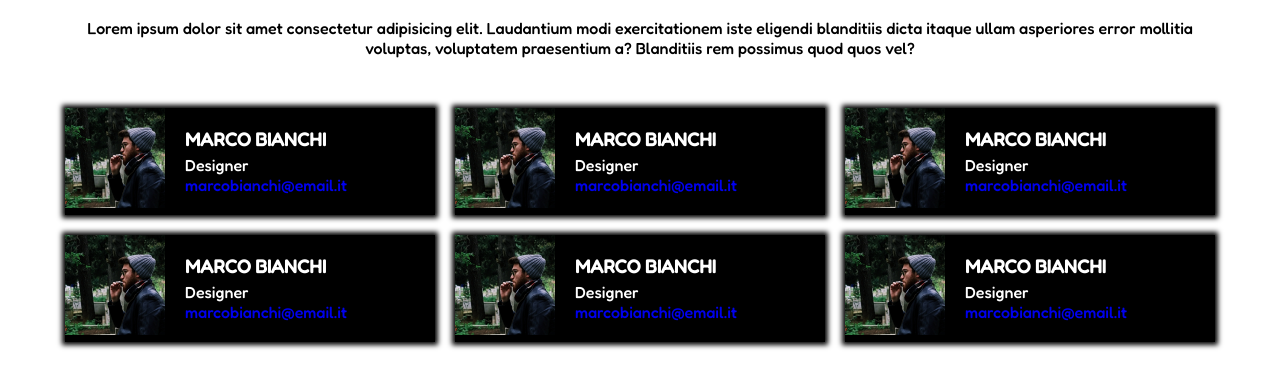
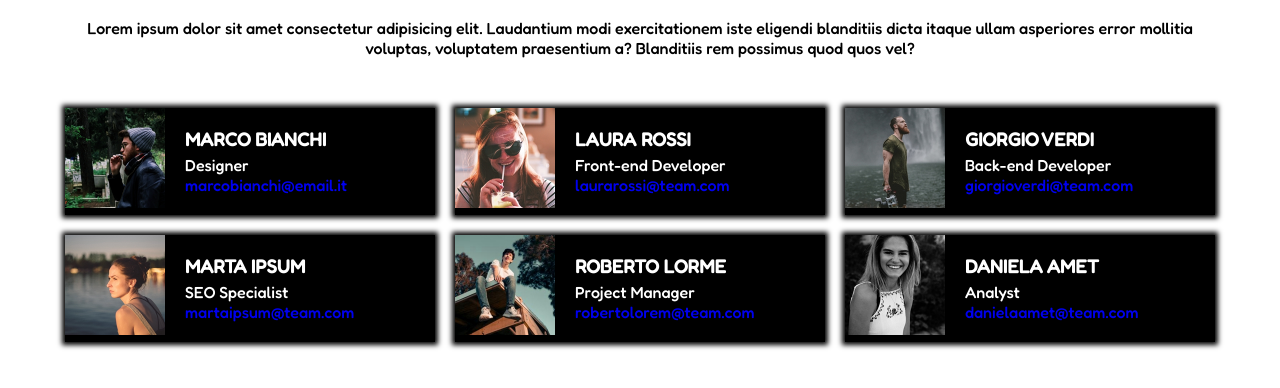
Before and after one commit to AlexT97x/html-css-float-cards, a plain HTML site: page index.html in a window 1280 px wide. Shown: the part 120-508 px from the top of the page. Drawn offline with Linux system fonts and the light colour scheme.

Commit message:
integrazione foto e descrizione team

```diff
--- a/index.html
+++ b/index.html
@@ -32,51 +32,51 @@
             </div>
             <div class="col">
                 <div class="contenuto">
-                    <img src="./img/male1.png" class="team" alt="">
+                    <img src="./img/female1.png" class="team" alt="">
                     <div class="testo">
-                        <h3>MARCO BIANCHI</h3>
-                        <span class="funzione">Designer</span> <br>
-                        <a href="#">marcobianchi@email.it</a>
+                        <h3>LAURA ROSSI</h3>
+                        <span class="funzione">Front-end Developer</span> <br>
+                        <a href="#">laurarossi@team.com</a>
                     </div>
                 </div>
             </div>
             <div class="col">
                 <div class="contenuto">
-                    <img src="./img/male1.png" class="team" alt="">
+                    <img src="./img/male2.png" class="team" alt="">
                     <div class="testo">
-                        <h3>MARCO BIANCHI</h3>
-                        <span class="funzione">Designer</span> <br>
-                        <a href="#">marcobianchi@email.it</a>
+                        <h3>GIORGIO VERDI</h3>
+                        <span class="funzione">Back-end Developer</span> <br>
+                        <a href="#">giorgioverdi@team.com</a>
                     </div>
                 </div>
             </div>
             <div class="col">
                 <div class="contenuto">
-                    <img src="./img/male1.png" class="team" alt="">
+                    <img src="./img/female2.png" class="team" alt="">
                     <div class="testo">
-                        <h3>MARCO BIANCHI</h3>
-                        <span class="funzione">Designer</span> <br>
-                        <a href="#">marcobianchi@email.it</a>
+                        <h3>MARTA IPSUM</h3>
+                        <span class="funzione">SEO Specialist</span> <br>
+                        <a href="#">martaipsum@team.com</a>
                     </div>
                 </div>
             </div>
             <div class="col">
                 <div class="contenuto">
-                    <img src="./img/male1.png" class="team" alt="">
+                    <img src="./img/male3.png" class="team" alt="">
                     <div class="testo">
-                        <h3>MARCO BIANCHI</h3>
-                        <span class="funzione">Designer</span> <br>
-                        <a href="#">marcobianchi@email.it</a>
+                        <h3>ROBERTO LORME</h3>
+                        <span class="funzione">Project Manager</span> <br>
+                        <a href="#">robertolorem@team.com</a>
                     </div>
                 </div>
             </div>
             <div class="col">
                 <div class="contenuto">
-                    <img src="./img/male1.png" class="team" alt="">
+                    <img src="./img/female3.png" class="team" alt="">
                     <div class="testo">
-                        <h3>MARCO BIANCHI</h3>
-                        <span class="funzione">Designer</span> <br>
-                        <a href="#">marcobianchi@email.it</a>
+                        <h3>DANIELA AMET</h3>
+                        <span class="funzione">Analyst</span> <br>
+                        <a href="#">danielaamet@team.com</a>
                     </div>
                 </div>
             </div>
```
